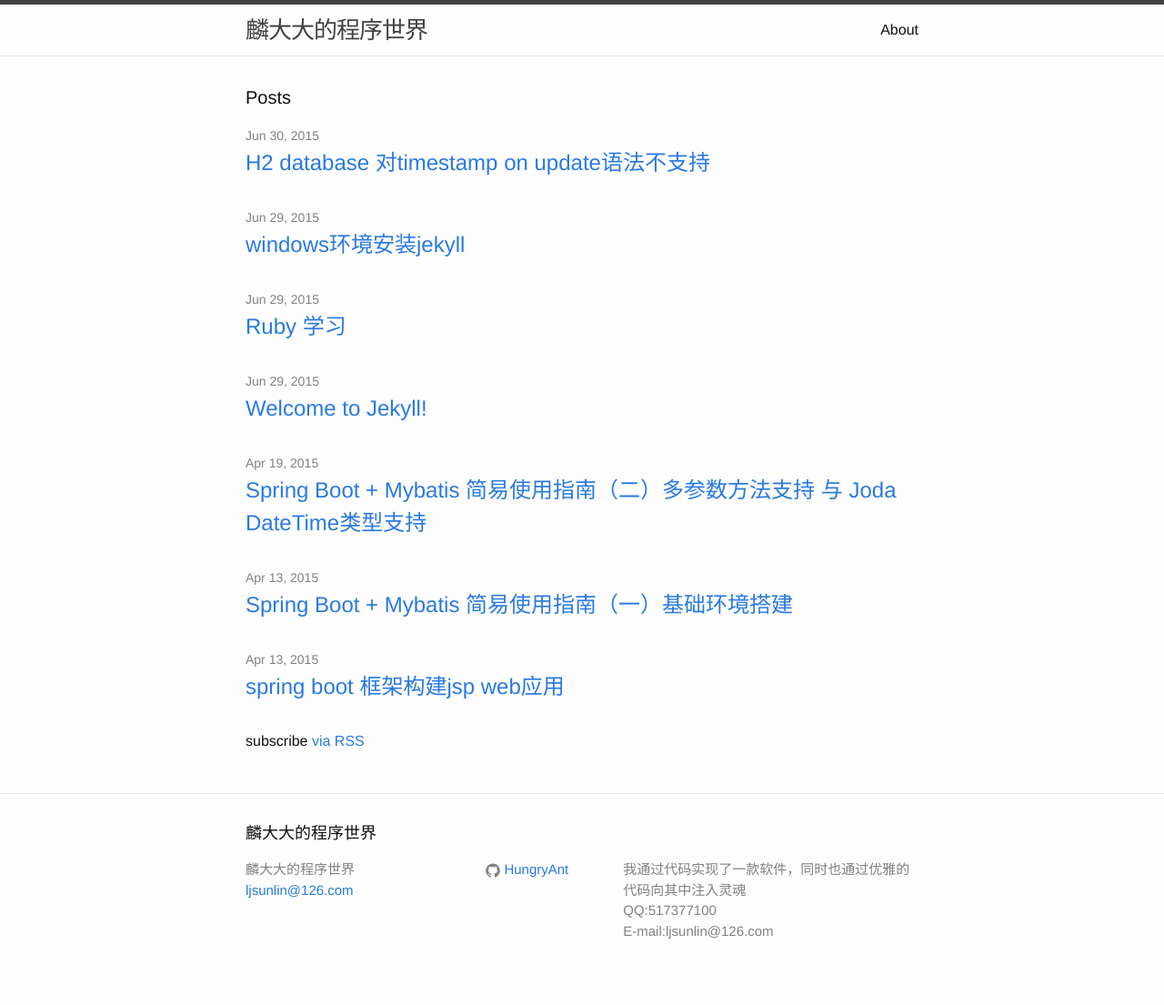
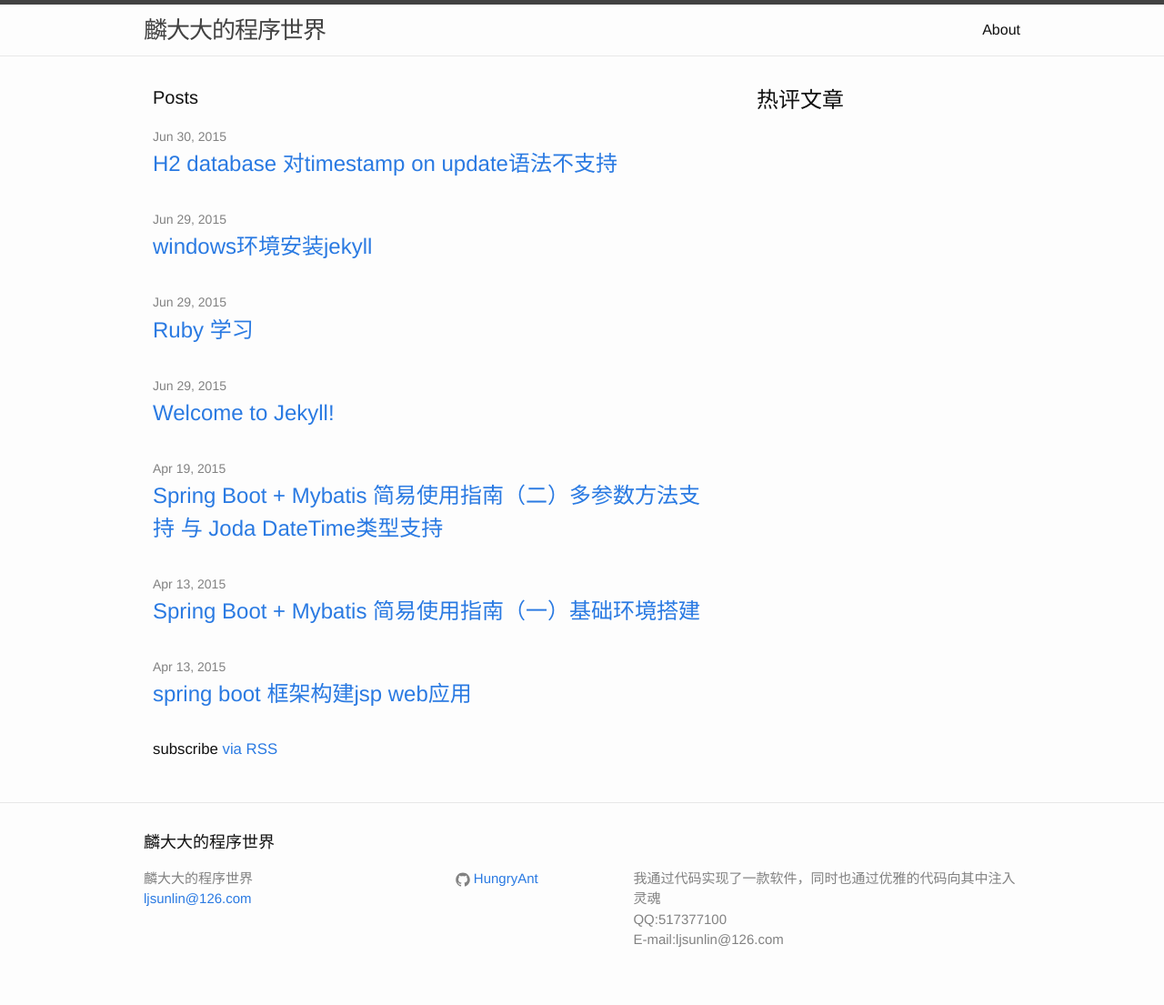
Before and after one commit to HungryAnt/hungryant.github.io, a Jekyll site: the page built from index.html, in a window 1280 px wide. Shown: the whole page at 91% size. Built offline with Jekyll 4.4.1, drawn with Linux system fonts in a browser that asks for light colours; comment, search, counter and statistics services are not loaded.

Commit message:
添加热评文章

```diff
--- /dev/null
+++ b/_sass/_custom.scss
@@ -0,0 +1,13 @@
+.home {
+  font-size:        105%;
+  padding:          0px;
+  margin:           0px 10px 10px 10px;
+  margin-right: 330px;
+}
+
+.home-side-bar {
+  padding:          0px;
+  margin:           0px 10px 10px 10px;
+  float:            right;
+  width:            280px;
+}
--- a/css/main.scss
+++ b/css/main.scss
@@ -22,7 +22,7 @@
 $grey-color-dark:  darken($grey-color, 25%);
 
 // Width of the content area
-$content-width:    800px;
+$content-width:    1024px;
 
 $on-palm:          600px;
 $on-laptop:        800px;
@@ -48,5 +48,6 @@
 @import
         "base",
         "layout",
-        "syntax-highlighting"
+        "syntax-highlighting",
+        "custom"
 ;
--- a/index.html
+++ b/index.html
@@ -2,7 +2,28 @@
 layout: default
 ---
 
-<div class="home">
+<div class="home-side-bar">
+  <h2>热评文章</h2>
+
+  <!-- 多说热评文章 start -->
+  <div class="ds-top-threads" data-range="daily" data-num-items="5"></div>
+  <!-- 多说热评文章 end -->
+  <!-- 多说公共JS代码 start (一个网页只需插入一次) -->
+  <script type="text/javascript">
+    var duoshuoQuery = {short_name:"hungryant"};
+    (function() {
+      var ds = document.createElement('script');
+      ds.type = 'text/javascript';ds.async = true;
+      ds.src = (document.location.protocol == 'https:' ? 'https:' : 'http:') + '//static.duoshuo.com/embed.js';
+      ds.charset = 'UTF-8';
+      (document.getElementsByTagName('head')[0]
+       || document.getElementsByTagName('body')[0]).appendChild(ds);
+    })();
+  </script>
+  <!-- 多说公共JS代码 end -->
+</div>
+
+<div class="home" >
 
   <h1 class="page-heading">Posts</h1>
 
```
Lines whose indentation alone changed are shown as unchanged.
